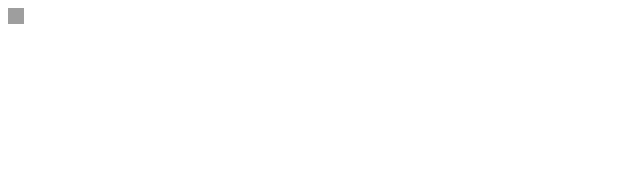
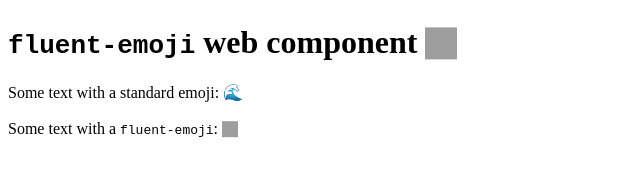
Before and after one commit to SeanMcP/fluent-emoji, a website with bundled scripts: page index.html in a window 1280 px wide. Shown: the whole page, without its empty margins (0-640 px from the left). Built offline with nearby package versions, Linux system fonts and the light colour scheme; grey boxes are pictures that could not be loaded.

Commit message:
move to background image

```diff
--- a/fluent-emoji.js
+++ b/fluent-emoji.js
@@ -4,14 +4,37 @@ export default class FluentEmoji extends HTMLElement {
   constructor() {
     super();
 
+    this.render();
+  }
+
+  render() {
     const emoji = this.textContent;
     const dirName = emojiMap[emoji];
 
     if (dirName) {
-      this.innerHTML = `<img src="https://raw.githubusercontent.com/microsoft/fluentui-emoji/main/assets/${dirName}/3D/${this.dirNameToSlug(
-        dirName
-      )}_3d.png" aria-hidden="true" style="height: 1em; width: 1em" />`;
+      if (!this.shadowRoot) this.attachShadow({ mode: "open" });
+
+      this.setAttribute("aria-hidden", "true");
+      this.setAttribute("role", "img");
+
+      this.shadowRoot.innerHTML = `
+        <style>
+          :host {
+            background-image: url("${this.getSrc(dirName)}");
+            background-size: contain;
+            display: inline-block;
+            height: 1em;
+            transform: translateY(0.2em);
+            width: 1em;
+          }
+        </style>`;
     }
+  }
+
+  getSrc(dirName, type = "3D") {
+    return `https://raw.githubusercontent.com/microsoft/fluentui-emoji/main/assets/${dirName}/${type}/${this.dirNameToSlug(
+      dirName
+    )}_${type.toLowerCase()}.png`;
   }
 
   dirNameToSlug(dirName) {
--- a/index.html
+++ b/index.html
@@ -1,13 +1,19 @@
 <!DOCTYPE html>
 <html lang="en">
-<head>
-    <meta charset="UTF-8">
-    <meta http-equiv="X-UA-Compatible" content="IE=edge">
-    <meta name="viewport" content="width=device-width, initial-scale=1.0">
+  <head>
+    <meta charset="UTF-8" />
+    <meta http-equiv="X-UA-Compatible" content="IE=edge" />
+    <meta name="viewport" content="width=device-width, initial-scale=1.0" />
     <title>Document</title>
-</head>
-<body>
-    <fluent-emoji>🎈</fluent-emoji>
+  </head>
+  <body>
+    <main>
+      <h1>
+        <code>fluent-emoji</code> web component <fluent-emoji>🍩</fluent-emoji>
+      </h1>
+      <p>Some text with a standard emoji: <span>🌊</span></p>
+      <p>Some text with a <code>fluent-emoji</code>: <fluent-emoji>🌊</fluent-emoji></p>
+    </main>
     <script src="lib.js" type="module"></script>
-</body>
+  </body>
 </html>
```
Also changed, not shown: README.md.
